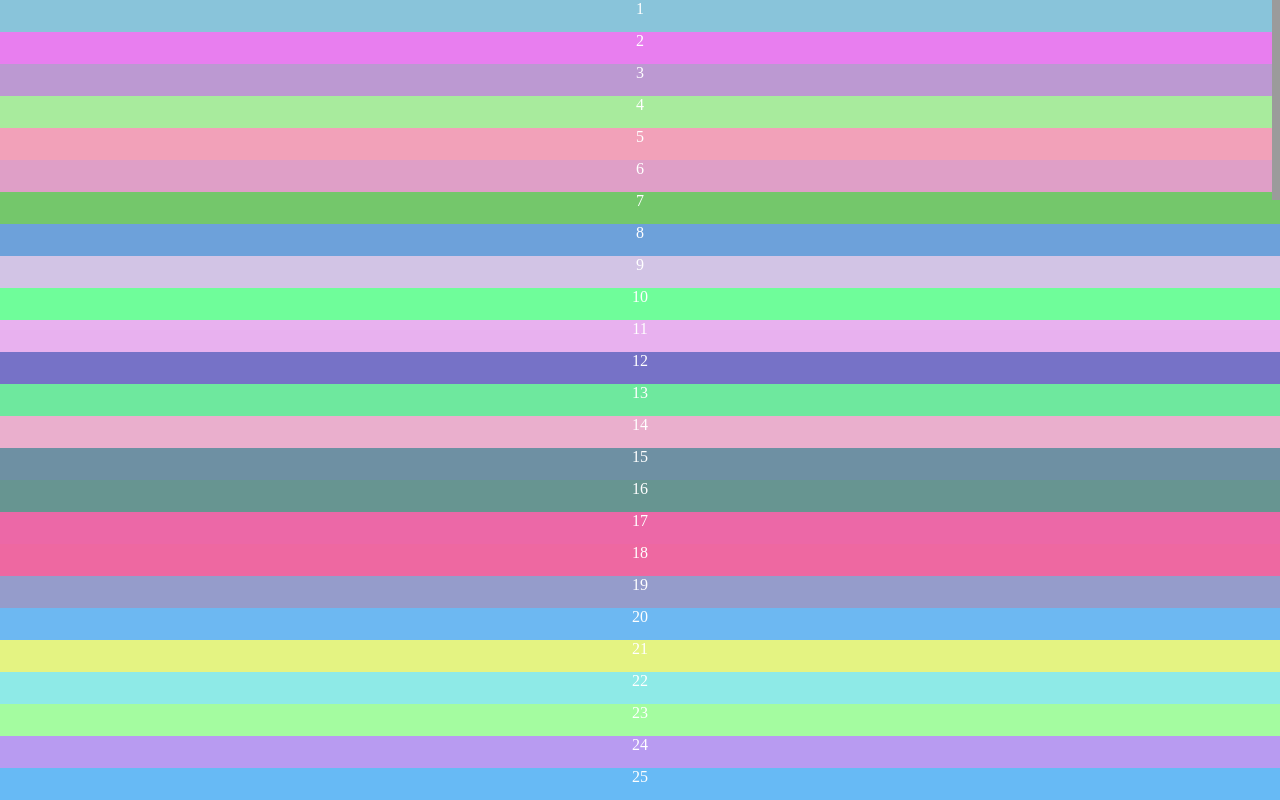
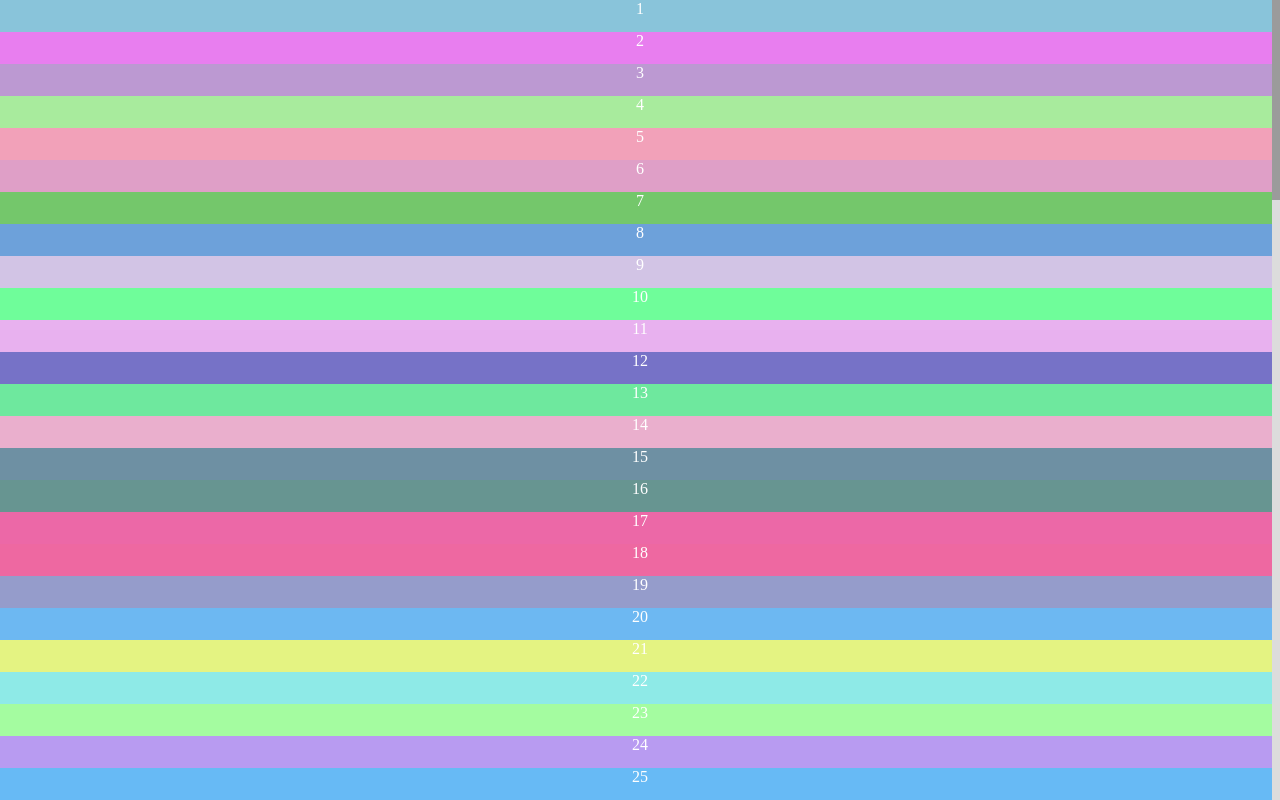
Before and after one commit to asahiP/vue-acceptable-scroller, a Vue app: page / in a window 1280 px wide. Built offline with nearby package versions, Linux system fonts and the light colour scheme.

Commit message:
update barStyle

```diff
--- a/src/components/Scroller/Scroller.vue
+++ b/src/components/Scroller/Scroller.vue
@@ -81,8 +81,8 @@ export default class Scroller extends Vue {
     bottom: 0,
     right: 0,
 
-    width: '100%',
-    height: '100%',
+    width: '8px',
+    height: '8px',
     overflow: 'hidden',
 
     background: 'rgb(220, 220, 220)',
@@ -167,8 +167,10 @@ export default class Scroller extends Vue {
     let { barStyle, autoHide, enableScroll } = this.option
     let { isOverFlowX, isMouseOver, isEventActive, isInTransition, defaultBarStyle } = this
 
-    return Object.assign({}, defaultBarStyle, { height: '8px' }, barStyle, {
+    return Object.assign({}, defaultBarStyle, barStyle, {
       display: ['x', 'both'].includes(enableScroll) && isOverFlowX ? 'block' : 'none',
+
+      width: '100%',
 
       opacity: autoHide && !isMouseOver && !isEventActive && !isInTransition ? 0 : 1,
     })
@@ -177,8 +179,10 @@ export default class Scroller extends Vue {
     let { barStyle, autoHide, enableScroll } = this.option
     let { isOverFlowY, isMouseOver, isEventActive, isInTransition, defaultBarStyle } = this
 
-    return Object.assign({}, defaultBarStyle, { width: '8px' }, barStyle, {
+    return Object.assign({}, defaultBarStyle, barStyle, {
       display: ['y', 'both'].includes(enableScroll) && isOverFlowY ? 'block' : 'none',
+
+      height: '100%',
 
       opacity: autoHide && !isMouseOver && !isEventActive && !isInTransition ? 0 : 1,
     })
--- a/src/main.ts
+++ b/src/main.ts
@@ -4,7 +4,7 @@ import Scroller from './components/Scroller'
 
 Vue.config.productionTip = false
 
-Vue.use(Scroller, { barStyle: { background: 'transparent' } })
+Vue.use(Scroller)
 
 new Vue({
   render: h => h(App),
```
